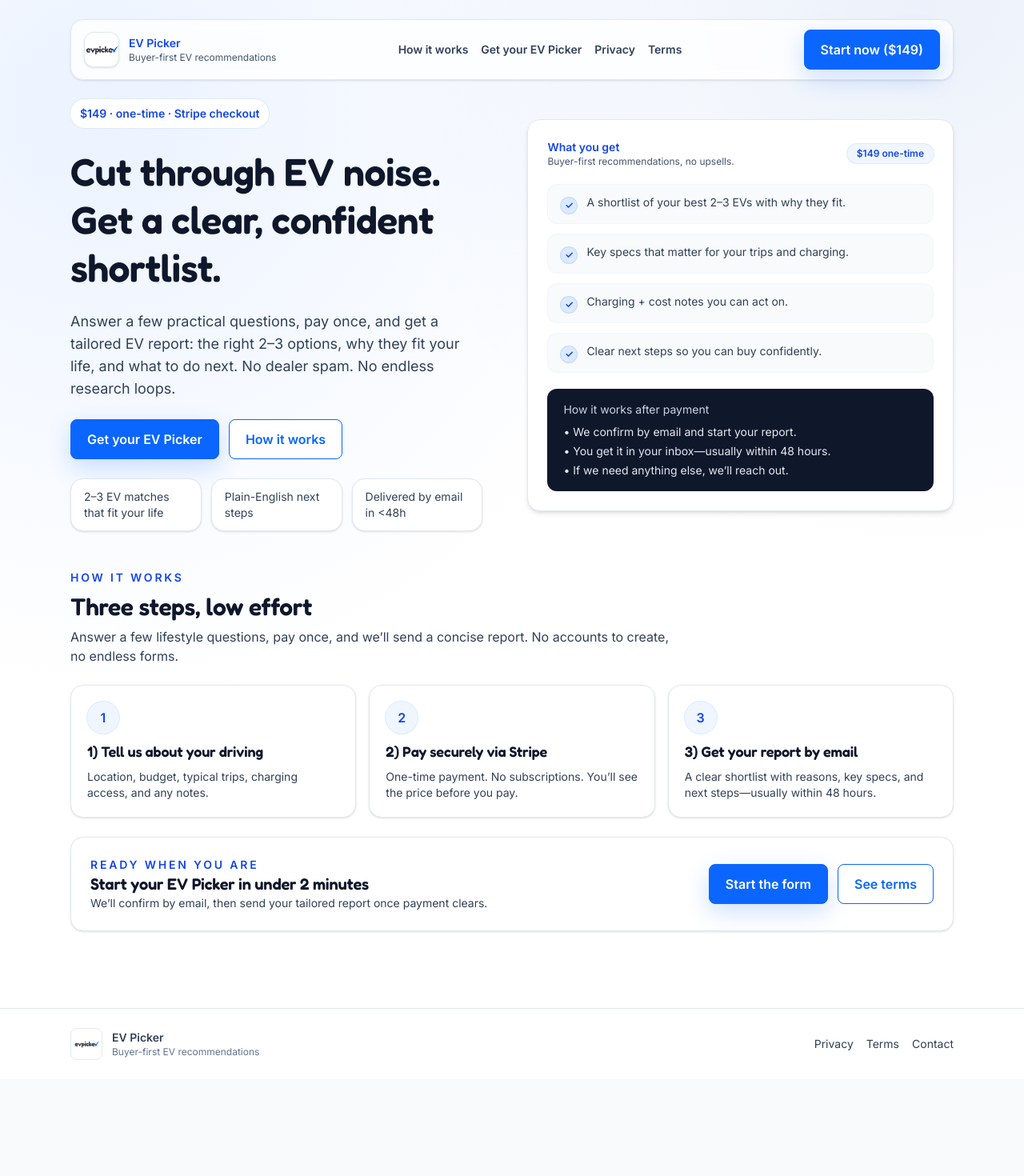
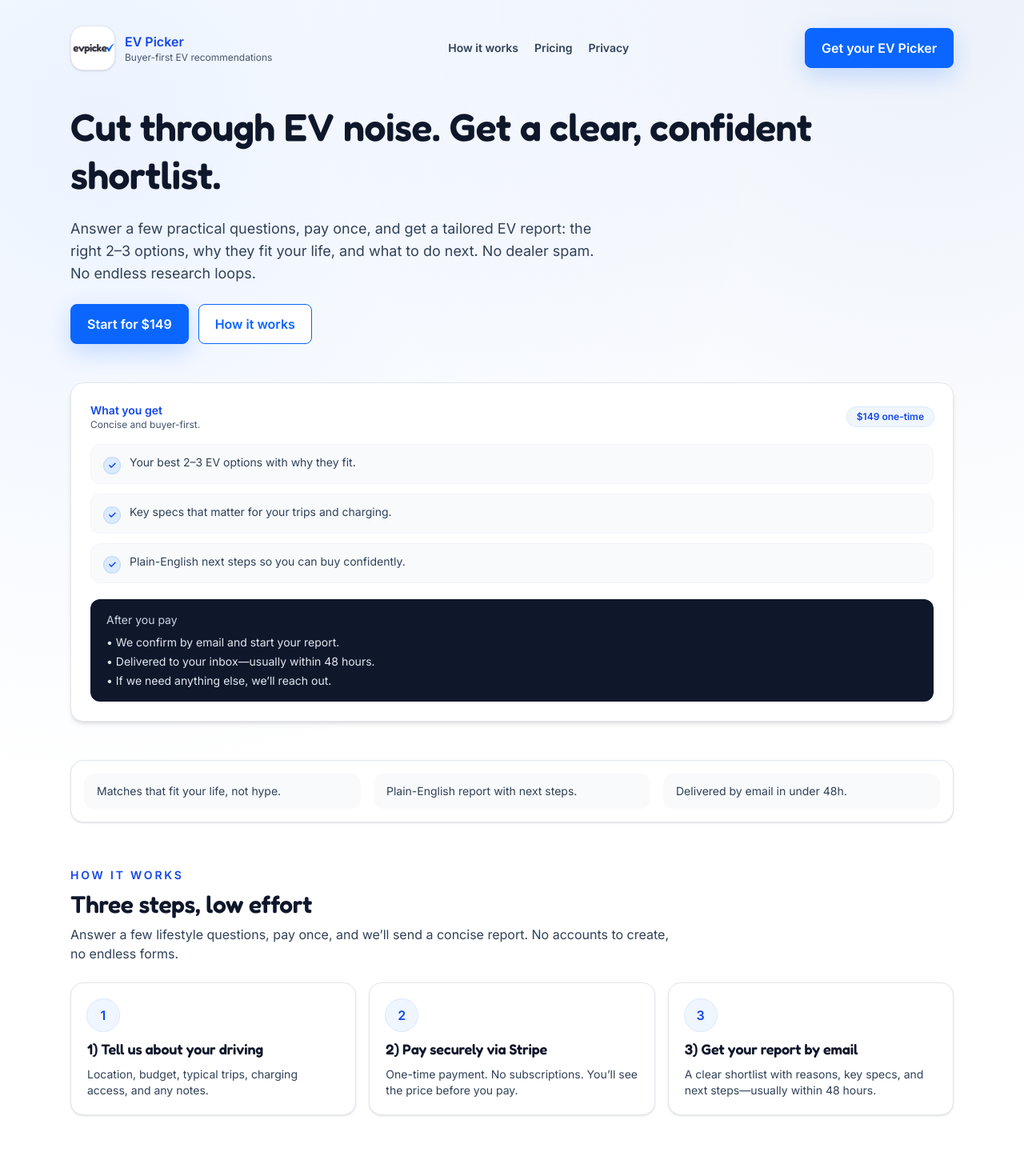
Before and after one commit to Stoikyo/EV-Picker, a Next.js app: page / in a window 1280 px wide. Shown: the top 1470 px of the page at 80% size. Before the commit the page ends 1349 px from the top, so only its background shows below. Built offline with nearby package versions, Linux system fonts and the light colour scheme.

Commit message:
ui: simplify landing layout and enlarge logo

```diff
--- a/src/app/page.tsx
+++ b/src/app/page.tsx
@@ -5,47 +5,41 @@ export default function Home() {
     <div className="min-h-screen bg-white text-slate-900">
       <div className="relative isolate overflow-hidden">
         <div className="pointer-events-none absolute inset-0 -z-10 bg-[radial-gradient(circle_at_10%_10%,rgba(10,102,255,0.08),transparent_45%),radial-gradient(circle_at_90%_0%,rgba(8,79,194,0.08),transparent_40%)]" />
-        <header className="mx-auto flex max-w-6xl flex-col gap-6 px-6 pb-12 pt-6">
-          <nav className="flex items-center justify-between rounded-2xl border border-slate-200 bg-white/80 px-4 py-3 shadow-sm backdrop-blur">
+        <header className="mx-auto flex max-w-6xl flex-col gap-10 px-6 pb-12 pt-8">
+          <nav className="flex items-center justify-between">
             <div className="flex items-center gap-3">
-              <div className="flex h-11 w-11 items-center justify-center overflow-hidden rounded-xl border border-slate-200 bg-white shadow-sm">
+              <div className="flex h-14 w-14 items-center justify-center overflow-hidden rounded-2xl border border-slate-200 bg-white shadow-sm">
                 <Image
                   src="/assets/EVPICKER-LOGO-final.png"
                   alt="EV Picker"
-                  width={44}
-                  height={44}
+                  width={56}
+                  height={56}
                   priority
                 />
               </div>
               <div>
-                <p className="text-sm font-semibold text-blue-700">EV Picker</p>
+                <p className="text-base font-semibold text-blue-700">EV Picker</p>
                 <p className="text-xs text-slate-600">Buyer-first EV recommendations</p>
               </div>
             </div>
-            <div className="hidden items-center gap-4 text-sm font-semibold text-slate-700 sm:flex">
+            <div className="hidden items-center gap-5 text-sm font-semibold text-slate-700 sm:flex">
               <a href="#how-it-works" className="hover:text-blue-700">
                 How it works
               </a>
               <a href="/get-your-ev-picker" className="hover:text-blue-700">
-                Get your EV Picker
+                Pricing
               </a>
               <a href="/privacy" className="hover:text-blue-700">
                 Privacy
               </a>
-              <a href="/terms" className="hover:text-blue-700">
-                Terms
-              </a>
             </div>
             <a className="btn btn-primary hidden sm:inline-flex" href="/get-your-ev-picker">
-              Start now ($149)
+              Get your EV Picker
             </a>
           </nav>
 
-          <div className="flex flex-col gap-10 lg:flex-row lg:items-center lg:gap-14">
+          <div className="grid gap-12 lg:grid-cols-[1.1fr,0.9fr] lg:items-center">
             <div className="space-y-6">
-              <div className="inline-flex items-center gap-2 rounded-full bg-white px-3 py-2 text-sm font-semibold text-blue-700 ring-1 ring-blue-100">
-                $149 · one-time · Stripe checkout
-              </div>
               <h1 className="text-4xl font-semibold leading-tight sm:text-5xl">
                 Cut through EV noise. Get a clear, confident shortlist.
               </h1>
@@ -55,44 +49,29 @@ export default function Home() {
               </p>
               <div className="flex flex-wrap gap-3">
                 <a className="btn btn-primary" href="/get-your-ev-picker">
-                  Get your EV Picker
+                  Start for $149
                 </a>
                 <a className="btn btn-secondary" href="#how-it-works">
                   How it works
                 </a>
               </div>
-              <div className="grid gap-3 sm:grid-cols-3">
-                {[
-                  "2–3 EV matches that fit your life",
-                  "Plain-English next steps",
-                  "Delivered by email in <48h",
-                ].map((item) => (
-                  <div
-                    key={item}
-                    className="rounded-2xl border border-slate-200 bg-white px-4 py-3 text-sm text-slate-700 shadow-sm"
-                  >
-                    {item}
-                  </div>
-                ))}
-              </div>
             </div>
 
-            <div className="relative w-full max-w-xl rounded-2xl border border-slate-200 bg-white p-6 shadow-md">
+            <div className="w-full rounded-2xl border border-slate-200 bg-white p-6 shadow-md">
               <div className="flex items-center justify-between">
                 <div>
                   <p className="text-sm font-semibold text-blue-700">What you get</p>
-                  <p className="text-xs text-slate-600">Buyer-first recommendations, no upsells.</p>
+                  <p className="text-xs text-slate-600">Concise and buyer-first.</p>
                 </div>
                 <div className="rounded-full bg-blue-50 px-3 py-1 text-xs font-semibold text-blue-700 ring-1 ring-blue-100">
                   $149 one-time
                 </div>
               </div>
-              <div className="mt-5 space-y-3">
+              <div className="mt-4 space-y-3">
                 {[
-                  "A shortlist of your best 2–3 EVs with why they fit.",
+                  "Your best 2–3 EV options with why they fit.",
                   "Key specs that matter for your trips and charging.",
-                  "Charging + cost notes you can act on.",
-                  "Clear next steps so you can buy confidently.",
+                  "Plain-English next steps so you can buy confidently.",
                 ].map((item) => (
                   <div key={item} className="flex gap-3 rounded-xl border border-slate-100 bg-slate-50 px-4 py-3">
                     <span className="mt-1 inline-flex h-5 w-5 items-center justify-center rounded-full bg-blue-100 text-xs font-semibold text-blue-700 ring-1 ring-blue-200">
@@ -103,16 +82,30 @@ export default function Home() {
                 ))}
               </div>
               <div className="mt-5 rounded-xl bg-slate-900 px-5 py-4 text-slate-100">
-                <p className="text-sm text-slate-300">How it works after payment</p>
+                <p className="text-sm text-slate-300">After you pay</p>
                 <ul className="mt-2 space-y-1 text-sm text-slate-200">
                   <li>• We confirm by email and start your report.</li>
-                  <li>• You get it in your inbox—usually within 48 hours.</li>
+                  <li>• Delivered to your inbox—usually within 48 hours.</li>
                   <li>• If we need anything else, we’ll reach out.</li>
                 </ul>
               </div>
             </div>
           </div>
         </header>
+
+        <section className="mx-auto max-w-6xl px-6 pb-14">
+          <div className="grid gap-4 rounded-2xl border border-slate-200 bg-white p-4 shadow-sm sm:grid-cols-3">
+            {[
+              "Matches that fit your life, not hype.",
+              "Plain-English report with next steps.",
+              "Delivered by email in under 48h.",
+            ].map((item) => (
+              <div key={item} className="rounded-xl bg-slate-50 px-4 py-3 text-sm text-slate-700">
+                {item}
+              </div>
+            ))}
+          </div>
+        </section>
 
         <section
           id="how-it-works"
@@ -155,30 +148,9 @@ export default function Home() {
               </div>
             ))}
           </div>
-          <div className="rounded-2xl border border-slate-200 bg-white p-6 shadow-sm">
-            <div className="flex flex-col gap-3 sm:flex-row sm:items-center sm:justify-between">
-              <div>
-                <p className="text-sm font-semibold uppercase tracking-[0.2em] text-blue-700">
-                  Ready when you are
-                </p>
-                <h3 className="text-xl font-semibold">Start your EV Picker in under 2 minutes</h3>
-                <p className="text-sm text-slate-700">
-                  We’ll confirm by email, then send your tailored report once payment clears.
-                </p>
-              </div>
-              <div className="flex flex-wrap gap-3">
-                <a className="btn btn-primary" href="/get-your-ev-picker">
-                  Start the form
-                </a>
-                <a className="btn btn-secondary" href="/terms">
-                  See terms
-                </a>
-              </div>
-            </div>
-          </div>
         </section>
 
-        <footer className="border-t border-slate-200 bg-white/80">
+        <footer className="border-t border-slate-200 bg-white/90">
           <div className="mx-auto flex max-w-6xl flex-col gap-3 px-6 py-6 text-sm text-slate-700 sm:flex-row sm:items-center sm:justify-between">
             <div className="flex items-center gap-3">
               <div className="flex h-10 w-10 items-center justify-center overflow-hidden rounded-lg border border-slate-200 bg-white">
```
